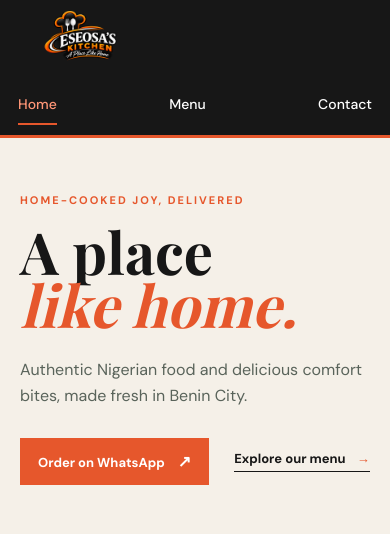
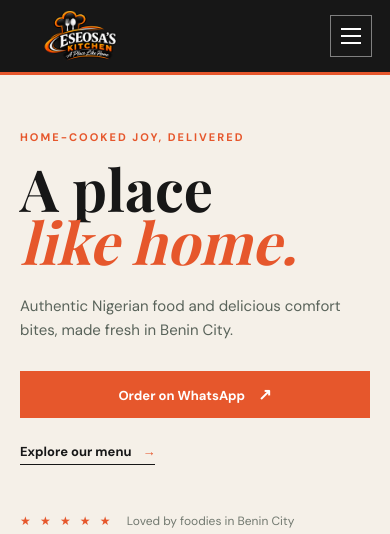
Before and after one commit to princebelieve/Eseosa-Kitchen, a React (Vite) app: page / in a window 390 px wide. Shown: the top 534 px of the page. Built offline with nearby package versions, Linux system fonts and the light colour scheme; a web font is replaced by a local one.

Commit message:
hamburger added

```diff
--- a/package.json
+++ b/package.json
@@ -15,6 +15,7 @@
     "react-router-dom": "^7.18.3"
   },
   "devDependencies": {
+    "@eslint/js": "^10.0.1",
     "eslint": "^10.9.1",
     "vite": "^7.1.12"
   }
--- a/src/components/Navbar.jsx
+++ b/src/components/Navbar.jsx
@@ -1,17 +1,34 @@
 import React from 'react';
+import { useState } from 'react';
 import { Link, NavLink } from 'react-router-dom';
 
 const Navbar = () => {
+  const [isMenuOpen, setIsMenuOpen] = useState(false);
+
+  const closeMenu = () => setIsMenuOpen(false);
+
   return (
     <nav className="navbar">
       <div className="nav-inner">
-        <Link to="/" className="brand">
+        <Link to="/" className="brand" onClick={closeMenu}>
           <img src="/logo.png" alt="Eseosa's Kitchen" />
         </Link>
-        <div className="nav-links">
-          <NavLink to="/" end>Home</NavLink>
-          <NavLink to="/menu">Menu</NavLink>
-          <NavLink to="/contact">Contact</NavLink>
+        <button
+          className="menu-toggle"
+          type="button"
+          aria-label={isMenuOpen ? 'Close navigation menu' : 'Open navigation menu'}
+          aria-expanded={isMenuOpen}
+          aria-controls="site-navigation"
+          onClick={() => setIsMenuOpen((isOpen) => !isOpen)}
+        >
+          <span />
+          <span />
+          <span />
+        </button>
+        <div id="site-navigation" className={`nav-links${isMenuOpen ? ' is-open' : ''}`}>
+          <NavLink to="/" end onClick={closeMenu}>Home</NavLink>
+          <NavLink to="/menu" onClick={closeMenu}>Menu</NavLink>
+          <NavLink to="/contact" onClick={closeMenu}>Contact</NavLink>
         </div>
         <a className="nav-order" href="https://wa.me/2349120837198?text=Hello%20Eseosa's%20Kitchen!%20I%20would%20like%20to%20place%20an%20order." target="_blank" rel="noopener noreferrer">
           Order now <span aria-hidden="true">↗</span>
--- a/src/styles/global.css
+++ b/src/styles/global.css
@@ -58,3 +58,22 @@ a { color: inherit; text-decoration: none; }
 .values-strip div { display: flex; flex-direction: column; gap: 7px; border-left: 1px solid rgba(23,23,23,.3); padding-left: 20px; }.values-strip strong { font: 600 21px 'Playfair Display', serif; }.values-strip span { font-size: 12px; }
 .menu-group > img { width: 100%; height: 150px; margin-bottom: 18px; }.menu-group h2 { margin-top: 0; }
 @media (max-width: 700px) { .category-row, .values-strip { grid-template-columns: 1fr; }.values-strip { gap: 20px; padding: 32px 20px; }.category-row img { height: 220px; } }
+
+.menu-toggle { display: none; }
+@media (max-width: 700px) {
+	.nav-inner { position: relative; }
+	.menu-toggle { display: flex; width: 42px; height: 42px; margin-left: auto; padding: 10px; border: 1px solid rgba(255,255,255,.45); background: transparent; flex-direction: column; justify-content: center; gap: 5px; cursor: pointer; }
+	.menu-toggle span { display: block; width: 20px; height: 2px; background: #fff; transition: transform .2s ease, opacity .2s ease; }
+	.menu-toggle[aria-expanded="true"] span:nth-child(1) { transform: translateY(7px) rotate(45deg); }
+	.menu-toggle[aria-expanded="true"] span:nth-child(2) { opacity: 0; }
+	.menu-toggle[aria-expanded="true"] span:nth-child(3) { transform: translateY(-7px) rotate(-45deg); }
+	.nav-links { display: none; }
+	.nav-links.is-open { display: flex; position: absolute; top: 100%; left: 0; right: 0; z-index: 20; padding: 12px 20px 18px; background: #171717; border-top: 1px solid rgba(255,255,255,.2); flex-direction: column; gap: 0; box-shadow: 0 12px 20px rgba(0,0,0,.18); }
+	.nav-links.is-open a { width: 100%; padding: 14px 0; border-bottom: 1px solid rgba(255,255,255,.16); }
+	.nav-links.is-open a:last-child { border-bottom: 0; }
+	.hero h1, .page-intro h1 { overflow-wrap: anywhere; }
+	.hero-text { font-size: 15px; }
+	.hero-actions .btn { width: 100%; text-align: center; }
+	.section-heading h2, .process-band h2, .about-section h2, .home-cta h2 { line-height: 1.05; }
+	.map-wrap iframe { height: 280px; }
+}
```
Also changed, not shown: 1 other file (tests, documents, lock files or other folders).
